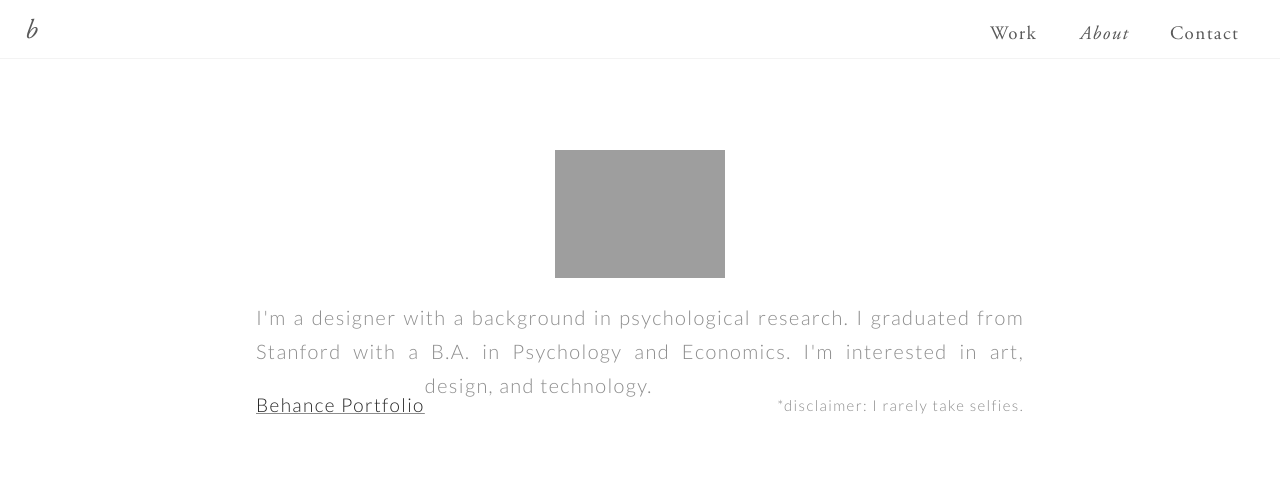
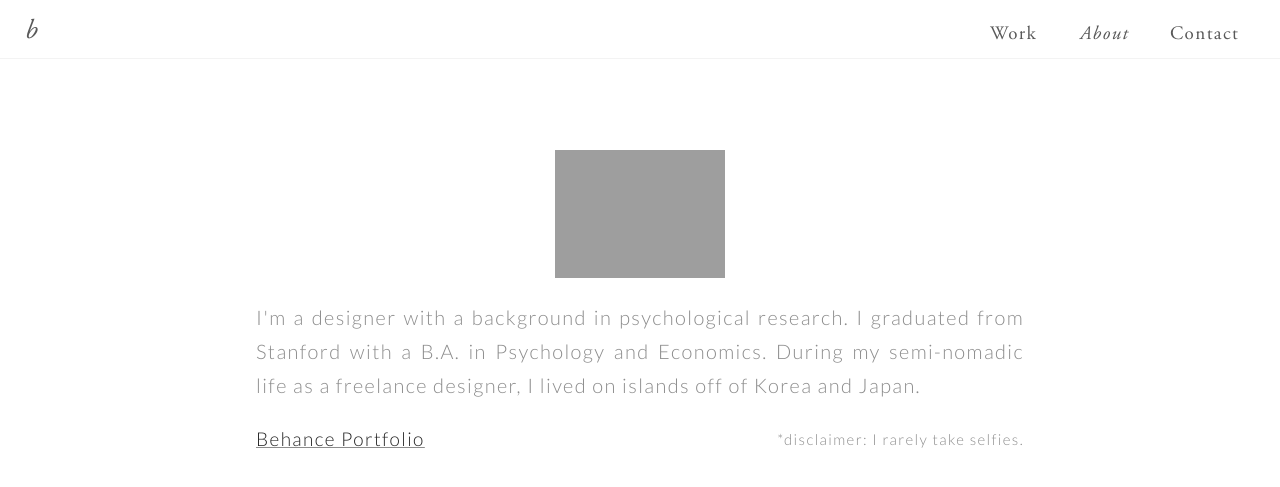
Before and after one commit to bkwon0402/bkwon0402.github.io, a Jekyll site: the page about.html, which Jekyll copies as it is, in a window 1280 px wide. Shown: the top 487 px of the page. Built offline with Jekyll 4.4.1, drawn with Linux system fonts in a browser that asks for light colours.

Commit message:
Update about.html

```diff
--- a/about.html
+++ b/about.html
@@ -72,7 +72,7 @@
 <div class="say">
 <div class="selfie2"><img src="/images/selfie.png"></div>
 <div class="aboutme"> I'm a designer with a background in psychological research.
-	 I graduated from Stanford with a B.A. in Psychology and Economics. I'm interested in art, design, and technology.
+	 I graduated from Stanford with a B.A. in Psychology and Economics. During my semi-nomadic life as a freelance designer, I lived on islands off of Korea and Japan.
 	<p class="disclaimer">*disclaimer: I rarely take selfies.</p>
 
 	<div class="behancetext"><a href="http://www.behance.net/bkwon" text-decoration: "underline">Behance Portfolio</a></div>
```
